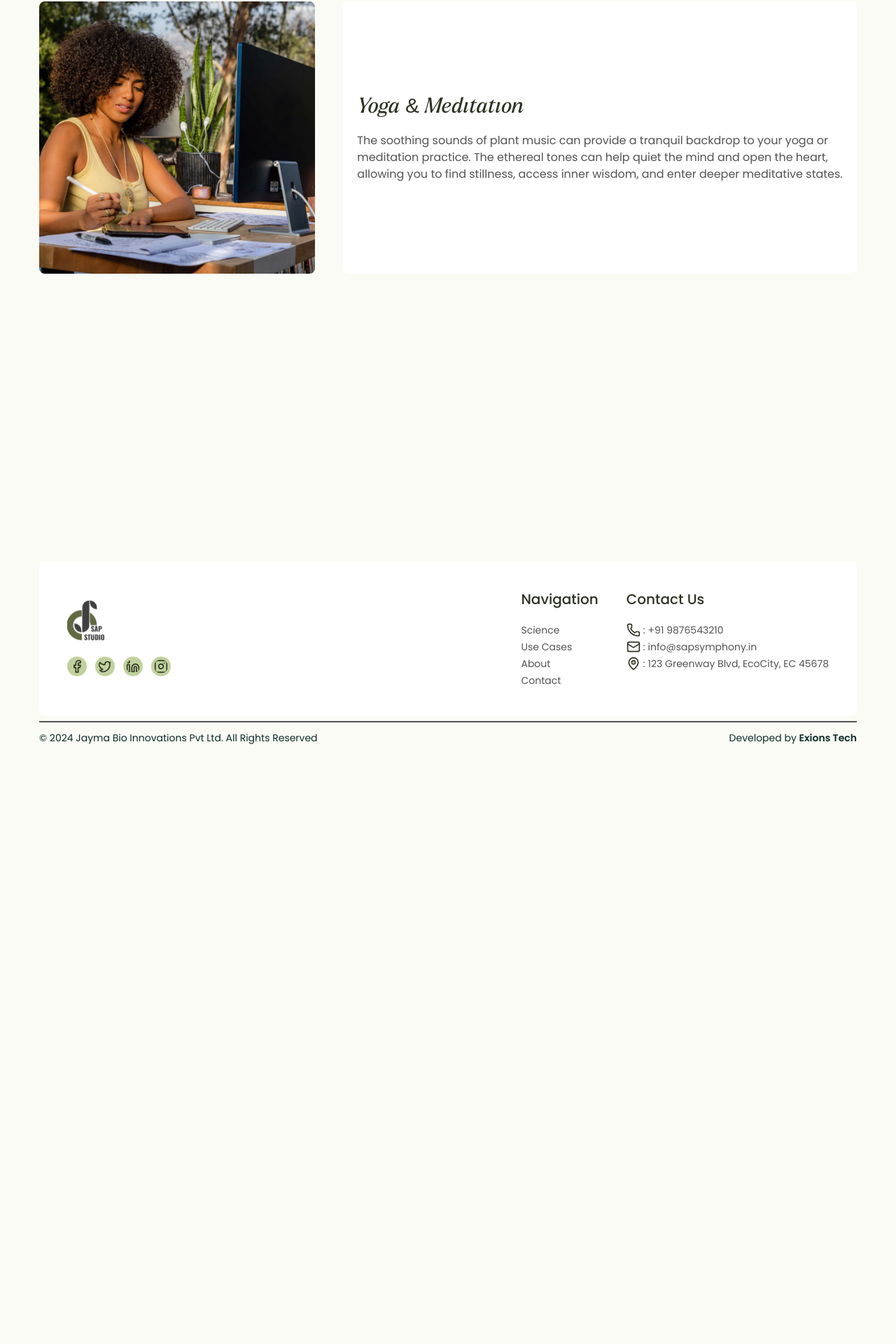
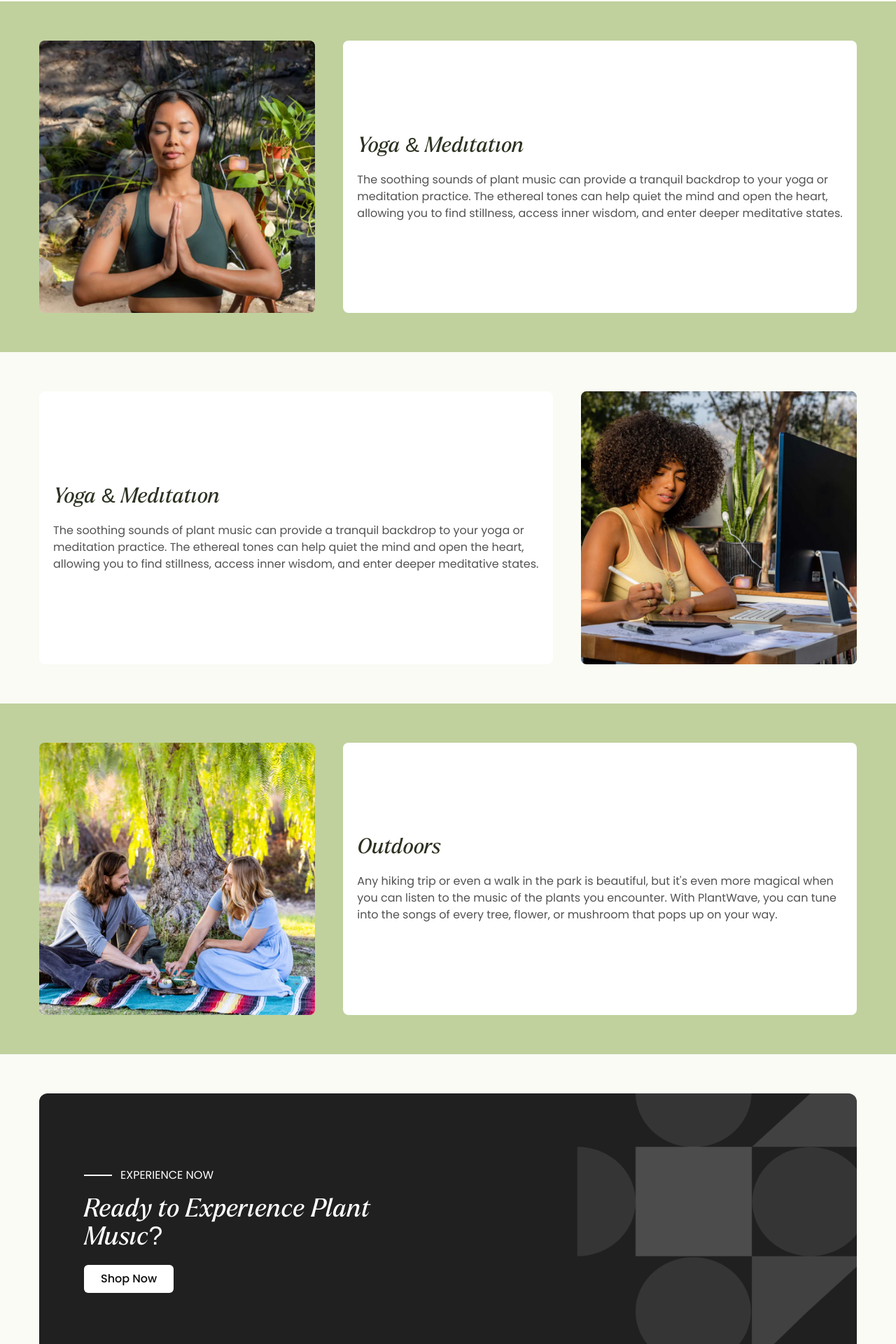
Before and after one commit to exionstech/sap-studio-frontend, a Next.js app: page /use-cases in a window 1280 px wide. Shown: the part 110-2030 px from the top of the page at 70% size. Before the commit the page ends 1194 px from the top, so only its background shows below. Built offline with nearby package versions, Linux system fonts and the light colour scheme.

Commit message:
add YogaMeditation and OutDoors components; update UseCasesPage layout and enhance ExperienceNow component with className prop

```diff
--- a/src/app/(routes)/use-cases/_components/creative-persuits.tsx
+++ b/src/app/(routes)/use-cases/_components/creative-persuits.tsx
@@ -2,8 +2,9 @@ import ImageContent from "./image-content"
 
 const CreativePersuits = () => {
   return (
-    <div className='w-full max-w-screen-2xl px-5 md:px-14 mx-auto'>
+    <div className='w-full max-w-screen-2xl px-5 md:px-14 py-14 mx-auto'>
       <ImageContent
+      className="md:flex-row-reverse"
       heading={"Yoga & Meditation"}
       desc={"The soothing sounds of plant music can provide a tranquil backdrop to your yoga or meditation practice. The ethereal tones can help quiet the mind and open the heart, allowing you to find stillness, access inner wisdom, and enter deeper meditative states."}
       imgSrc={"/use-cases/creative.png"}
@@ -12,4 +13,4 @@ const CreativePersuits = () => {
   )
 }
 
-export default CreativePersuits
+export default CreativePersuits;
--- /dev/null
+++ b/src/app/(routes)/use-cases/_components/outdoors.tsx
@@ -0,0 +1,17 @@
+import React from 'react'
+import ImageContent from './image-content';
+
+const OutDoors = () => {
+  return (
+    <div className='w-full bg-green2 py-14'>
+      <div className="w-full max-w-screen-2xl px-5 md:px-14 mx-auto">
+        <ImageContent
+        heading={'Outdoors'}
+        desc={"Any hiking trip or even a walk in the park is beautiful, but it's even more magical when you can listen to the music of the plants you encounter. With PlantWave, you can tune into the songs of every tree, flower, or mushroom that pops up on your way."}
+        imgSrc={'/use-cases/outdoors.png'}/>
+      </div>
+    </div>
+  )
+}
+
+export default OutDoors;
--- /dev/null
+++ b/src/app/(routes)/use-cases/_components/yoga-meditation.tsx
@@ -0,0 +1,17 @@
+import React from 'react'
+import ImageContent from './image-content';
+
+const YogaMeditation = () => {
+  return (
+    <div className='w-full bg-green2 py-14'>
+      <div className="w-full max-w-screen-2xl px-5 md:px-14 mx-auto">
+        <ImageContent
+        heading={'Yoga & Meditation'}
+        desc={'The soothing sounds of plant music can provide a tranquil backdrop to your yoga or meditation practice. The ethereal tones can help quiet the mind and open the heart, allowing you to find stillness, access inner wisdom, and enter deeper meditative states.'}
+        imgSrc={'/use-cases/yoga.png'}/>
+      </div>
+    </div>
+  )
+}
+
+export default YogaMeditation;
--- a/src/app/(routes)/use-cases/page.tsx
+++ b/src/app/(routes)/use-cases/page.tsx
@@ -1,11 +1,17 @@
 import { MaxWrapper } from '@/components/shared/max-wrapper'
 import React from 'react'
 import CreativePersuits from './_components/creative-persuits'
+import YogaMeditation from './_components/yoga-meditation'
+import OutDoors from './_components/outdoors'
+import ExperienceNow from '@/components/shared/expereience'
 
 const UseCasesPage = () => {
   return (
-    <MaxWrapper className='flex flex-col gap-14 mb-12 mt-[7rem]'>
+    <MaxWrapper className='flex flex-col mb-12 mt-[7rem]'>
+      <YogaMeditation/>
       <CreativePersuits/>
+      <OutDoors/>
+      <ExperienceNow className='mt-14'/>
     </MaxWrapper>
   )
 }
--- a/src/components/shared/expereience.tsx
+++ b/src/components/shared/expereience.tsx
@@ -1,11 +1,18 @@
 import HeadingText from "@/components/shared/heading-text";
+import { cn } from "@/lib/utils";
 import Image from "next/image";
 import Link from "next/link";
 import React from "react";
 
-const ExperienceNow = () => {
+interface ExperienceNowProps {
+  className?: string;
+}
+
+const ExperienceNow = (
+  { className }: ExperienceNowProps
+) => {
   return (
-    <section className="w-full max-w-screen-2xl mx-auto px-5 md:px-14">
+    <section className={cn("w-full max-w-screen-2xl mx-auto px-5 md:px-14", className)}>
       <div className="flex md:flex-row flex-col-reverse gap-6 md:justify-between rounded-xl bg-green6 lg:aspect-[3/1] md:aspect-[5/2] overflow-hidden relative">
         <div className="w-full md:w-[55%] p-16 flex items-center md:items-start justify-center flex-col gap-5">
           <HeadingText
```
Also changed, not shown: public/use-cases/outdoors.png (added), public/use-cases/yoga.png (added).
